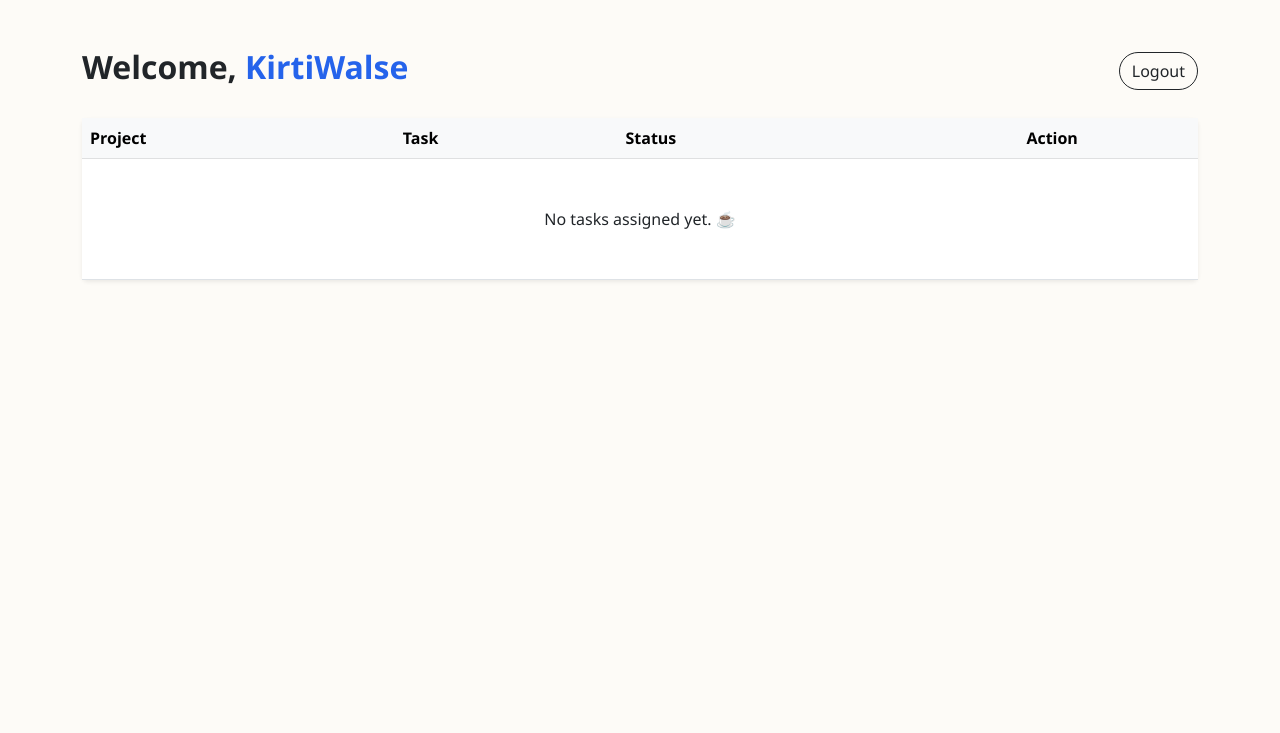
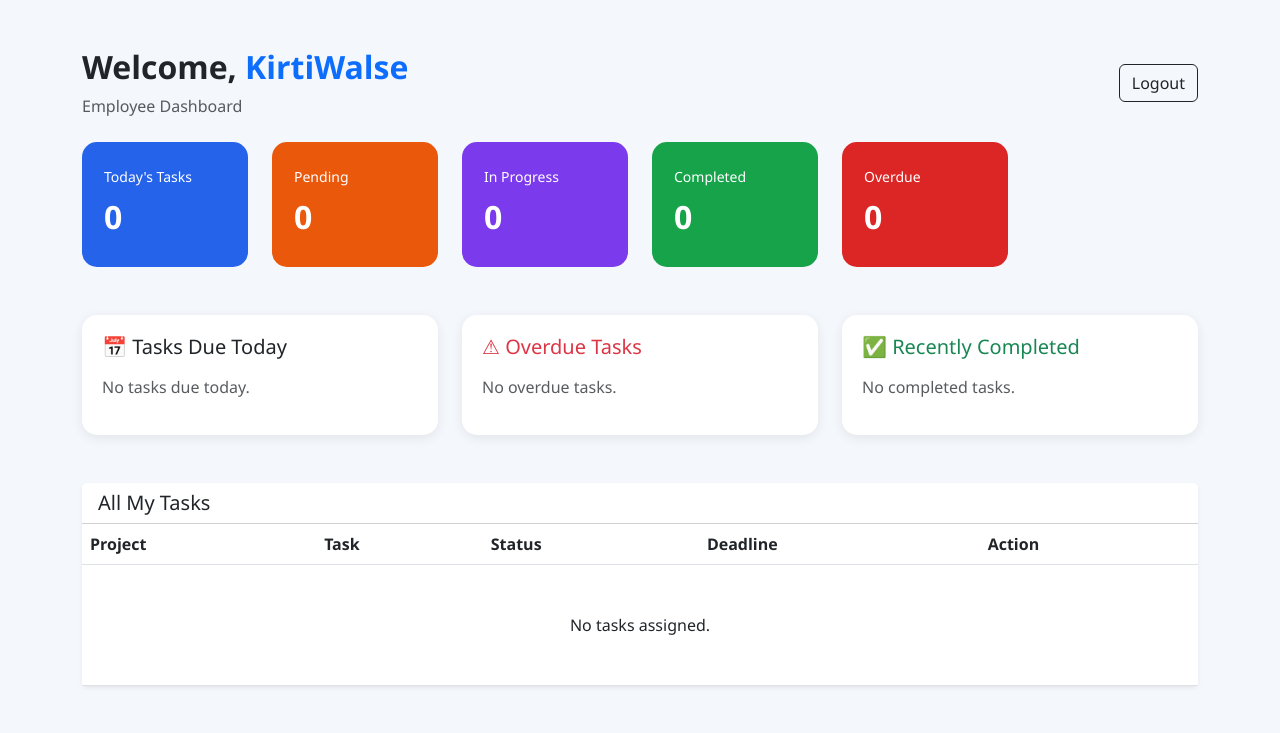
Before and after one commit to Pratik-23-max/project-tracker-django, a Django app: page /welcome/ in a window 1280 px wide. Shown: the top 733 px of the page. Run offline with Django 5.2, Linux system fonts and the light colour scheme; a user stored in the database is signed in; data that the repository does not hold is empty.

Commit message:
Day 7: Upgrade employee dashboard, task assignment & authorization

```diff
--- a/tracker/templates/tracker/employee_dashboard.html
+++ b/tracker/templates/tracker/employee_dashboard.html
@@ -2,62 +2,377 @@
 <html lang="en">
 <head>
 <meta charset="UTF-8">
-    <title>CodeSoft | Employee Portal</title>
+<title>CodeSoft | Employee Dashboard</title>
+
 <link href="https://cdn.jsdelivr.net/npm/bootstrap@5.3.0/dist/css/bootstrap.min.css" rel="stylesheet">
 <link rel="stylesheet" href="https://cdnjs.cloudflare.com/ajax/libs/font-awesome/6.4.0/css/all.min.css">
+
 <style>
-        body { background-color: #fdfbf7; font-family: 'Segoe UI', sans-serif; }
-        .user-header { color: #000000 !important; font-weight: 600; }
-        .status-badge { padding: 5px 12px; border-radius: 20px; font-size: 0.85rem; font-weight: 600; }
-        .status-todo { background: #fee2e2; color: #dc2626; }
-        .status-in_progress { background: #fef9c3; color: #854d0e; }
-        .status-done { background: #dcfce7; color: #166534; }
-        .btn-update { background: #1d4ed8; color: white; border-radius: 6px; text-decoration: none; padding: 8px 16px; transition: 0.2s; }
-        .btn-update:hover { background: #1d4ed8; color: white; }
+
+body{
+    background:#f4f7fb;
+    font-family:'Segoe UI',sans-serif;
+}
+
+.dashboard-title{
+    font-weight:700;
+}
+
+.summary-card{
+    border:none;
+    border-radius:15px;
+    color:white;
+    padding:22px;
+    transition:.3s;
+}
+
+.summary-card:hover{
+    transform:translateY(-4px);
+}
+
+.summary-card h2{
+    margin-top:10px;
+    font-weight:700;
+}
+
+.blue{background:#2563eb;}
+.orange{background:#ea580c;}
+.green{background:#16a34a;}
+.red{background:#dc2626;}
+.purple{background:#7c3aed;}
+
+.section-card{
+    background:white;
+    border:none;
+    border-radius:15px;
+    padding:20px;
+    box-shadow:0 3px 12px rgba(0,0,0,.08);
+    height:100%;
+}
+
+.task-row{
+    border-bottom:1px solid #ececec;
+    padding:12px 0;
+}
+
+.task-row:last-child{
+    border-bottom:none;
+}
+
+.status-badge{
+    padding:5px 12px;
+    border-radius:20px;
+    font-size:.8rem;
+    font-weight:600;
+}
+
+.status-pending{
+    background:#fee2e2;
+    color:#dc2626;
+}
+
+.status-in\ progress{
+    background:#fef3c7;
+    color:#92400e;
+}
+
+.status-completed{
+    background:#dcfce7;
+    color:#15803d;
+}
+
+.btn-update{
+    background:#2563eb;
+    color:white;
+    border:none;
+    border-radius:8px;
+    padding:6px 14px;
+    text-decoration:none;
+}
+
+.btn-update:hover{
+    background:#1d4ed8;
+    color:white;
+}
+
 </style>
+
 </head>
+
 <body>
-<div class="container mt-5">
+
+<div class="container py-5">
+
 <div class="d-flex justify-content-between align-items-center mb-4">
-        <h2 class="fw-bold">Welcome, <span style="color: #2563eb;">{{ request.user.username }}</span></h2>
-        <div class="user-header">
+
+<div>
+
+<h2 class="dashboard-title">
+Welcome,
+<span class="text-primary">
+{{ request.user.username }}
+</span>
+</h2>
+
+<p class="text-muted mb-0">
+Employee Dashboard
+</p>
+
+</div>
+
 <form action="{% url 'logout' %}" method="post">
+
 {% csrf_token %}
-                <button type="submit" class="btn btn-outline-dark rounded-pill">Logout</button>
+
+<button class="btn btn-outline-dark">
+Logout
+</button>
+
 </form>
+
+</div>
+
+<div class="row g-4 mb-5">
+
+<div class="col-md-2">
+<div class="summary-card blue">
+<small>Today's Tasks</small>
+<h2>{{ today_count }}</h2>
 </div>
 </div>
 
-    <div class="card shadow-sm border-0 bg-white">
-        <table class="table mb-0">
-            <thead class="table-light">
-                <tr>
-                    <th>Project</th>
-                    <th>Task</th>
-                    <th>Status</th>
-                    <th class="text-center">Action</th>
-                </tr>
-            </thead>
-            <tbody>
-                {% for task in tasks %}
-                <tr>
-                    <td><strong>{{ task.project.title }}</strong></td>
-                    <td>{{ task.title }}</td>
-                    <td>
-                        <span class="status-badge status-{{ task.status|lower }}">
-                            {{ task.get_status_display }}
-                        </span>
-                    </td>
-                    <td class="text-center">
-                        <a href="{% url 'update_task_status' task.id %}" class="btn-update">Update</a>
-                    </td>
-                </tr>
-                {% empty %}
-                <tr><td colspan="4" class="text-center py-5">No tasks assigned yet. ☕</td></tr>
-                {% endfor %}
-            </tbody>
-        </table>
+<div class="col-md-2">
+<div class="summary-card orange">
+<small>Pending</small>
+<h2>{{ pending_count }}</h2>
 </div>
 </div>
+
+<div class="col-md-2">
+<div class="summary-card purple">
+<small>In Progress</small>
+<h2>{{ in_progress_count }}</h2>
+</div>
+</div>
+
+<div class="col-md-2">
+<div class="summary-card green">
+<small>Completed</small>
+<h2>{{ completed_count }}</h2>
+</div>
+</div>
+
+<div class="col-md-2">
+<div class="summary-card red">
+<small>Overdue</small>
+<h2>{{ overdue_count }}</h2>
+</div>
+</div>
+
+</div>
+
+<div class="row g-4 mb-5">
+
+<div class="col-md-4">
+
+<div class="section-card">
+
+<h5 class="mb-3">
+📅 Tasks Due Today
+</h5>
+
+{% for task in due_today_tasks %}
+
+<div class="task-row">
+
+<strong>{{ task.title }}</strong>
+
+<br>
+
+<small class="text-muted">
+{{ task.project.title }}
+</small>
+
+</div>
+
+{% empty %}
+
+<p class="text-muted">
+No tasks due today.
+</p>
+
+{% endfor %}
+
+</div>
+
+</div>
+
+<div class="col-md-4">
+
+<div class="section-card">
+
+<h5 class="mb-3 text-danger">
+⚠ Overdue Tasks
+</h5>
+
+{% for task in overdue_tasks %}
+
+<div class="task-row">
+
+<strong>{{ task.title }}</strong>
+
+<br>
+
+<small>
+Deadline :
+{{ task.deadline }}
+</small>
+
+</div>
+
+{% empty %}
+
+<p class="text-muted">
+No overdue tasks.
+</p>
+
+{% endfor %}
+
+</div>
+
+</div>
+
+<div class="col-md-4">
+
+<div class="section-card">
+
+<h5 class="mb-3 text-success">
+✅ Recently Completed
+</h5>
+
+{% for task in recently_completed %}
+
+<div class="task-row">
+
+<strong>{{ task.title }}</strong>
+
+<br>
+
+<small>
+{{ task.project.title }}
+</small>
+
+</div>
+
+{% empty %}
+
+<p class="text-muted">
+No completed tasks.
+</p>
+
+{% endfor %}
+
+</div>
+
+</div>
+
+</div>
+
+<div class="card border-0 shadow-sm">
+
+<div class="card-header bg-white">
+
+<h5 class="mb-0">
+All My Tasks
+</h5>
+
+</div>
+
+<div class="table-responsive">
+
+<table class="table align-middle mb-0">
+
+<thead>
+
+<tr>
+
+<th>Project</th>
+
+<th>Task</th>
+
+<th>Status</th>
+
+<th>Deadline</th>
+
+<th>Action</th>
+
+</tr>
+
+</thead>
+
+<tbody>
+
+{% for task in tasks %}
+
+<tr>
+
+<td>{{ task.project.title }}</td>
+
+<td>{{ task.title }}</td>
+
+<td>
+
+<span class="badge bg-secondary">
+
+{{ task.status }}
+
+</span>
+
+</td>
+
+<td>
+
+{{ task.deadline }}
+
+</td>
+
+<td>
+
+<a
+href="{% url 'update_task_status' task.id %}"
+class="btn-update">
+
+Update
+
+</a>
+
+</td>
+
+</tr>
+
+{% empty %}
+
+<tr>
+
+<td colspan="5" class="text-center py-5">
+
+No tasks assigned.
+
+</td>
+
+</tr>
+
+{% endfor %}
+
+</tbody>
+
+</table>
+
+</div>
+
+</div>
+
+</div>
+
 </body>
 </html>
--- a/tracker/views.py
+++ b/tracker/views.py
@@ -2,6 +2,7 @@ from django.shortcuts import render, get_object_or_404, redirect
 from django.contrib.auth import login, authenticate
 from django.contrib.auth.forms import UserCreationForm
 from django.contrib.auth.decorators import login_required
+from django.contrib.auth.models import User   # <-- ADD THIS
 from .models import Project, Task
 from datetime import date
 from django.core.exceptions import ValidationError
@@ -115,15 +116,83 @@ def dashboard(request):
 # 5. Employee Dashboard
 @login_required
 def employee_dashboard(request):
-    tasks = Task.objects.filter(assigned_to=request.user)
-    return render(request, 'tracker/employee_dashboard.html', {'tasks': tasks})
 
+    tasks = Task.objects.filter(
+        assigned_to=request.user
+    )
+
+    today = date.today()
+
+    pending_tasks = tasks.filter(
+        status='Pending'
+    )
+
+    in_progress_tasks = tasks.filter(
+        status='In Progress'
+    )
+
+    completed_tasks = tasks.filter(
+        status='Completed'
+    )
+
+    overdue_tasks = tasks.filter(
+        deadline__lt=today
+    ).exclude(
+        status='Completed'
+    )
+
+    due_today_tasks = tasks.filter(
+        deadline=today
+    ).exclude(
+        status='Completed'
+    )
+
+    recently_completed = completed_tasks.order_by(
+        '-created_at'
+    )[:5]
+
+    context = {
+
+        'tasks': tasks,
+
+        'pending_count': pending_tasks.count(),
+
+        'in_progress_count': in_progress_tasks.count(),
+
+        'completed_count': completed_tasks.count(),
+
+        'overdue_count': overdue_tasks.count(),
+
+        'today_count': due_today_tasks.count(),
+
+        'due_today_tasks': due_today_tasks,
+
+        'overdue_tasks': overdue_tasks,
+
+        'recently_completed': recently_completed,
+    }
+
+    return render(
+        request,
+        'tracker/employee_dashboard.html',
+        context
+    )
 
 # 6. Project Details & Add Task
 @login_required
 def project_detail(request, project_id):
 
-    project = get_object_or_404(Project, id=project_id)
+    project = get_object_or_404(
+        Project,
+        id=project_id,
+        manager=request.user
+    )
+
+    employees = User.objects.exclude(
+        id=request.user.id
+    ).exclude(
+        is_superuser=True
+    )
 
     if request.method == 'POST':
 
@@ -132,16 +201,21 @@ def project_detail(request, project_id):
         priority = request.POST.get('priority')
         deadline = request.POST.get('deadline')
 
-        task = Task(
-            project=project,
-            title=title,
-            description=description,
-            priority=priority,
-            deadline=deadline if deadline else None,
-            assigned_to=request.user
+        assigned_to = get_object_or_404(
+            User,
+            id=request.POST.get('assigned_to')
         )
 
         try:
+
+            task = Task(
+                project=project,
+                title=title,
+                description=description,
+                priority=priority,
+                deadline=deadline if deadline else None,
+                assigned_to=assigned_to
+            )
 
             task.full_clean()
 
@@ -159,6 +233,7 @@ def project_detail(request, project_id):
                 'tracker/project_detail.html',
                 {
                     'project': project,
+                    'employees': employees,
                     'today': date.today().isoformat(),
                     'errors': e.message_dict,
                     'title': title,
@@ -173,6 +248,7 @@ def project_detail(request, project_id):
         'tracker/project_detail.html',
         {
             'project': project,
+            'employees': employees,
             'today': date.today().isoformat()
         }
     )
@@ -184,7 +260,7 @@ def update_task_status(request, task_id):
         task.status = request.POST.get('status')
         task.save()
     return redirect('employee_dashboard')
-#create project view
+#8.create project view
 @login_required
 def create_project(request):
 
@@ -281,7 +357,17 @@ def edit_project(request, project_id):
 @login_required
 def edit_task(request, task_id):
 
-    task = get_object_or_404(Task, id=task_id)
+    task = get_object_or_404(
+        Task,
+        id=task_id,
+        project__manager=request.user
+)
+
+    employees = User.objects.exclude(
+        id=request.user.id
+    ).exclude(
+        is_superuser=True
+    )
 
     if request.method == 'POST':
 
@@ -290,6 +376,11 @@ def edit_task(request, task_id):
         task.priority = request.POST.get('priority')
         task.status = request.POST.get('status')
         task.deadline = request.POST.get('deadline') or None
+
+        task.assigned_to = get_object_or_404(
+            User,
+            id=request.POST.get('assigned_to')
+        )
 
         try:
 
@@ -309,7 +400,8 @@ def edit_task(request, task_id):
                 'tracker/edit_task.html',
                 {
                     'task': task,
-                    'errors': e.message_dict,
+                    'employees': employees,
+                    'errors': e.message_dict
                 }
             )
 
@@ -317,7 +409,8 @@ def edit_task(request, task_id):
         request,
         'tracker/edit_task.html',
         {
-            'task': task
+            'task': task,
+            'employees': employees
         }
     )
 
@@ -325,7 +418,11 @@ def edit_task(request, task_id):
 @login_required
 def delete_task(request, task_id):
 
-    task = get_object_or_404(Task, id=task_id)
+    task = get_object_or_404(
+        Task,
+        id=task_id,
+        project__manager=request.user
+    )
 
     project_id = task.project.id
 
```
Also changed, not shown: tracker/templates/tracker/edit_task.html (+20 -0 lines), tracker/templates/tracker/project_detail.html (+16 -8 lines). Lines whose indentation alone changed are shown as unchanged.
